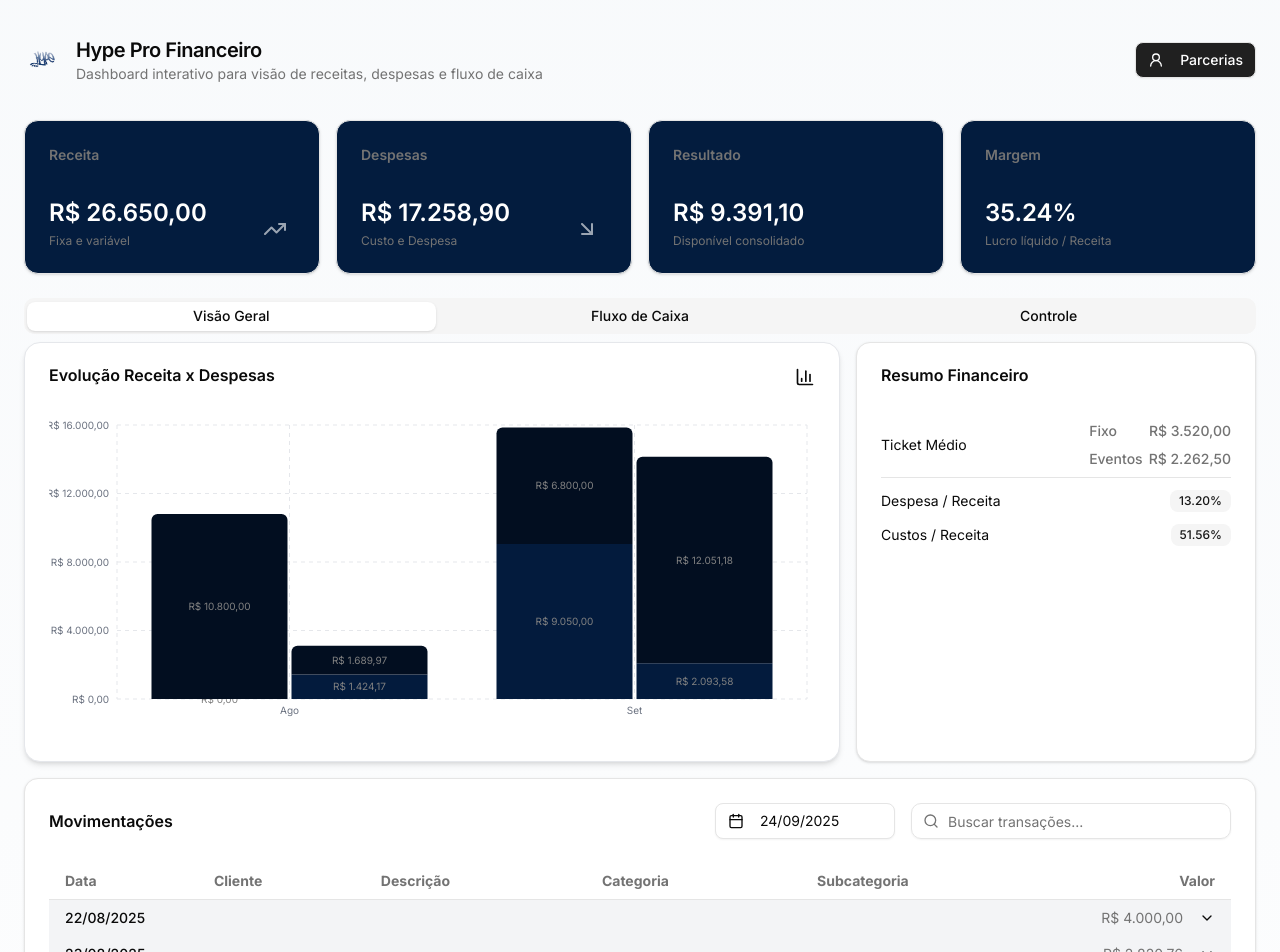
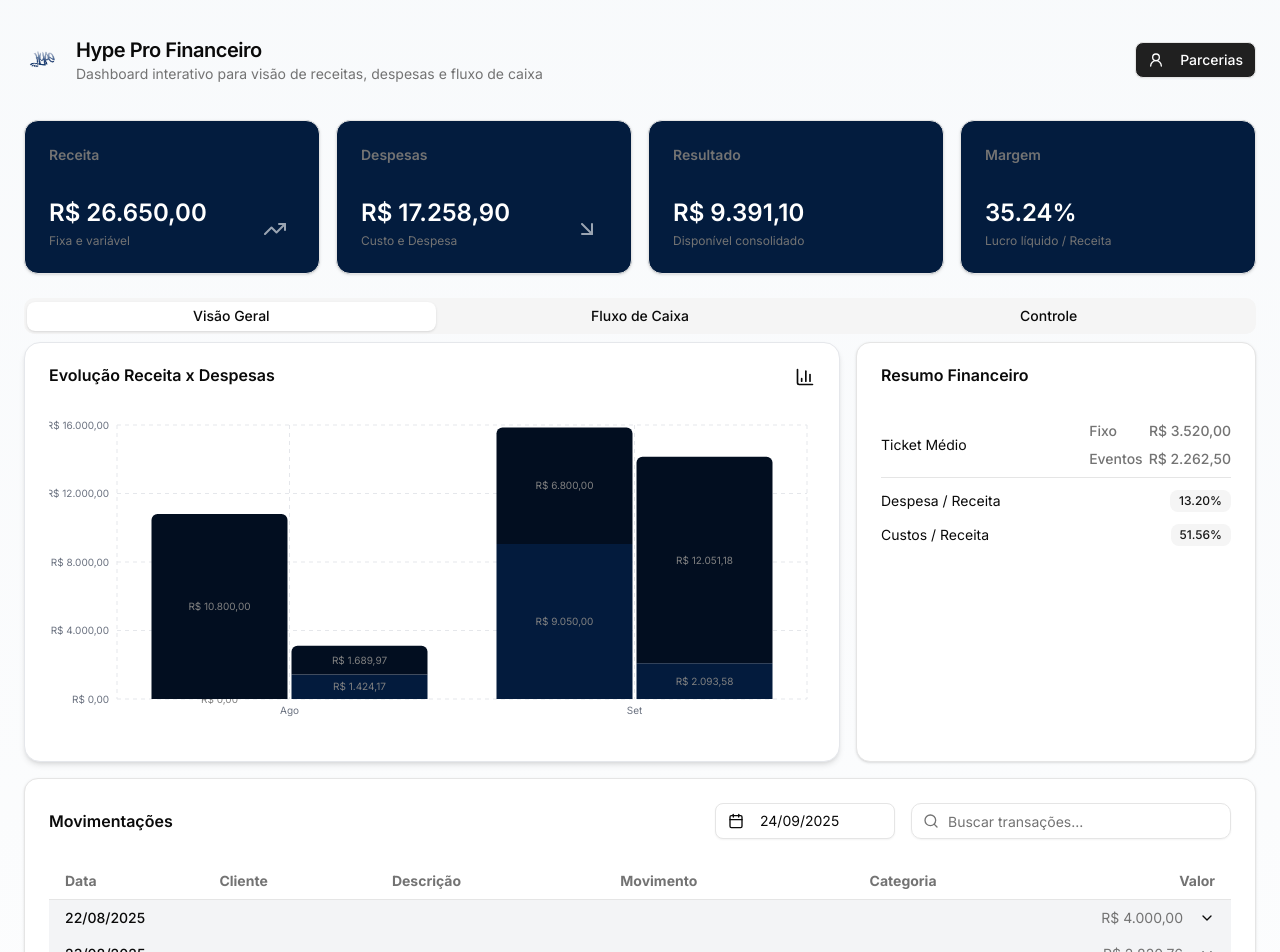
Before and after one commit to lara-ismenia089/hype-pro-financeiro, a Next.js app: page / in a window 1280 px wide. Shown: the top 952 px of the page. Built offline with nearby package versions, Linux system fonts and the light colour scheme.

Commit message:
Ajustes de nomenclatura

```diff
--- a/src/app/_components/overview/TableTransaction.tsx
+++ b/src/app/_components/overview/TableTransaction.tsx
@@ -128,8 +128,8 @@
               <th className="py-2 pr-4 pl-4">Data</th>
               <th className="py-2 pr-4">Cliente</th>
               <th className="py-2 pr-4">Descrição</th>
+              <th className="py-2 pr-4">Movimento</th>
               <th className="py-2 pr-4">Categoria</th>
-              <th className="py-2 pr-4">Subcategoria</th>
               <th className="py-2 pr-4 text-right">Valor</th>
             </tr>
           </thead>
@@ -175,7 +175,7 @@
                         >
                           <td className="py-2 pr-4 pl-4">{formatDate(t.date)}</td>
                           <td className="py-2 pr-4">{t.customer.toLowerCase()}</td>
-                          <td className="py-2 pr-4">{t.description}</td>
+                          <td className="py-2 pr-4">{t.description.toLowerCase()}</td>
                           <td className="py-2 pr-4">
                             <Badge variant={t.typeId === 1 ? "default" : "secondary"}>
                               {t.type}
--- a/src/app/page.tsx
+++ b/src/app/page.tsx
@@ -58,12 +58,13 @@
 
     return mockTransactions.filter((t) => {
       const matchesQuery =
-        t.description.toLowerCase().includes(q) ||
+        String(t.amount).includes(q) ||
+        t.bank.toLowerCase().includes(q) ||
         t.type.toLowerCase().includes(q) ||
-        t.bank.toLowerCase().includes(q) ||
         t.date.toLowerCase().includes(q);
 
       const txDate = new Date(t.date);
+      // Filtro de intervalo
       const beforeEnd = !endDate || txDate <= new Date(endDate);
 
       return matchesQuery && beforeEnd;
```
